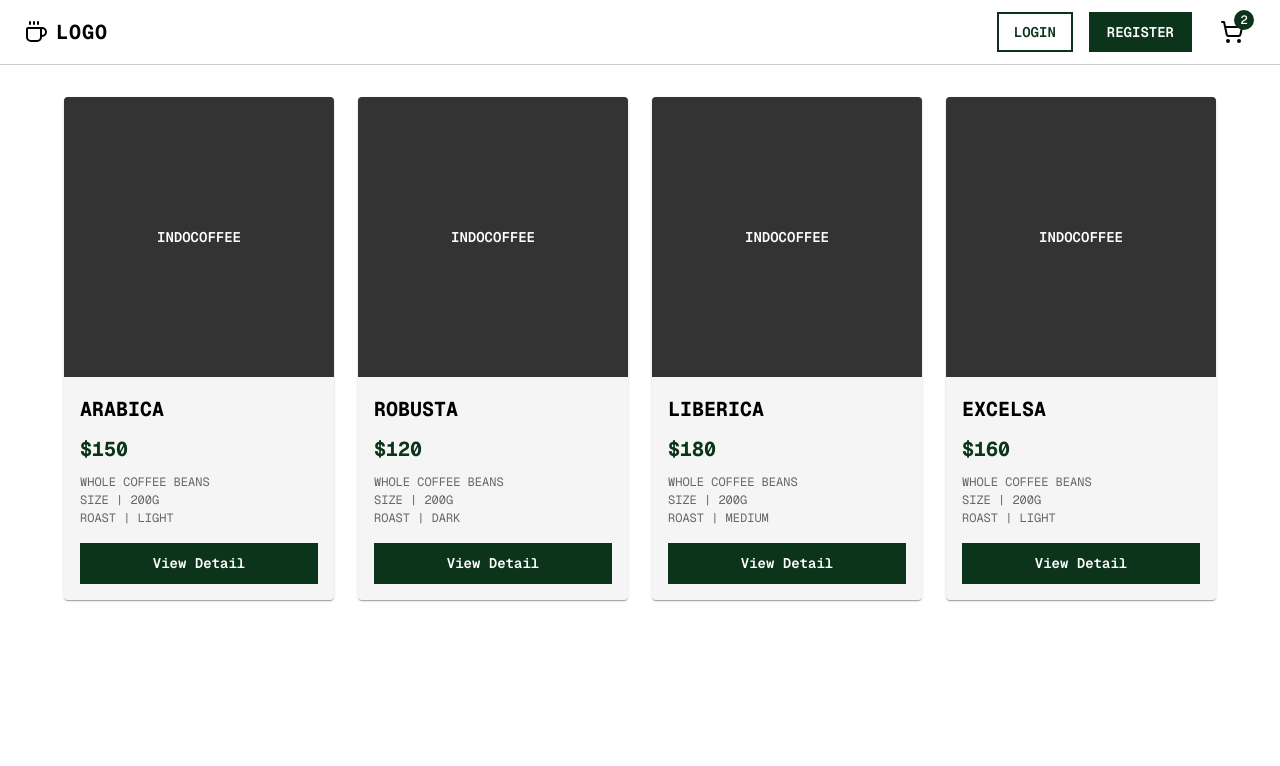
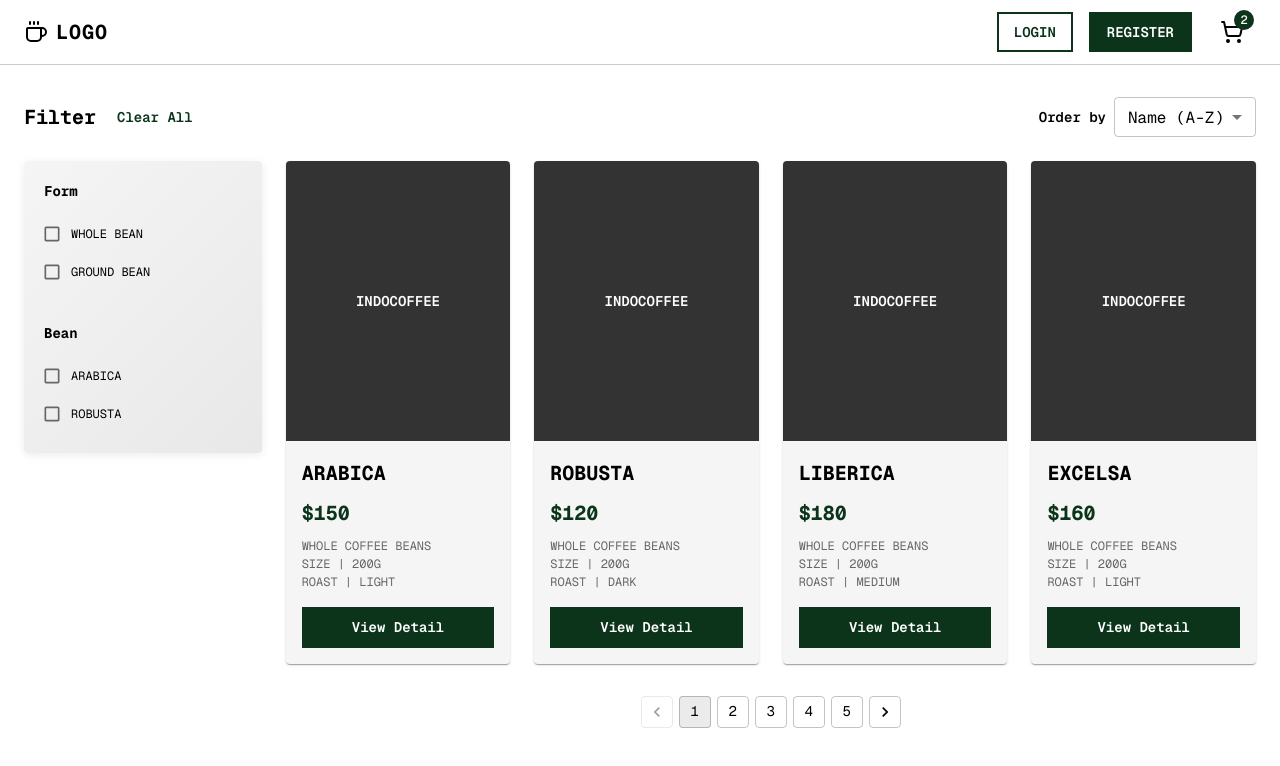
Before and after one commit to faizisyellow/indocoffee-web, a React (Vite) app: page / in a window 1280 px wide. Shown: the top 766 px of the page. Built offline with nearby package versions, Linux system fonts and the light colour scheme.

Commit message:
Component: Add Filter sidebar, Sorts button and Pagination button in home page

```diff
--- a/src/pages/HomePage.tsx
+++ b/src/pages/HomePage.tsx
@@ -7,6 +7,13 @@ import {
   CardContent,
   Typography,
   CardActions,
+  FormGroup,
+  FormControlLabel,
+  Checkbox,
+  Select,
+  MenuItem,
+  FormControl,
+  Pagination,
 } from "@mui/material";
 import { useNavigate } from "react-router";
 
@@ -19,6 +26,8 @@ const mockProducts = [
     type: "WHOLE COFFEE BEANS",
     size: "200G",
     roast: "LIGHT",
+    form: "WHOLE BEAN",
+    bean: "ARABICA",
   },
   {
     id: 2,
@@ -28,6 +37,8 @@ const mockProducts = [
     type: "WHOLE COFFEE BEANS",
     size: "200G",
     roast: "DARK",
+    form: "WHOLE BEAN",
+    bean: "ROBUSTA",
   },
   {
     id: 3,
@@ -37,6 +48,8 @@ const mockProducts = [
     type: "WHOLE COFFEE BEANS",
     size: "200G",
     roast: "MEDIUM",
+    form: "GROUND BEAN",
+    bean: "ARABICA",
   },
   {
     id: 4,
@@ -46,6 +59,8 @@ const mockProducts = [
     type: "WHOLE COFFEE BEANS",
     size: "200G",
     roast: "LIGHT",
+    form: "WHOLE BEAN",
+    bean: "ROBUSTA",
   },
 ];
 
@@ -57,12 +72,155 @@ export default function HomePage() {
     navigate(`/product/${productId}`);
   };
 
+  const handleFormChange = (form: string) => {
+    console.log("Filter by form:", form);
+  };
+
+  const handleBeanChange = (bean: string) => {
+    console.log("Filter by bean:", bean);
+  };
+
+  const handleSortChange = (sortOption: string) => {
+    console.log("Sort by name:", sortOption);
+  };
+
+  const handleClearAllFilters = () => {
+    console.log("Clear all filters");
+  };
+
+  const handlePageChange = (
+    event: React.ChangeEvent<unknown>,
+    page: number,
+  ) => {
+    console.log("Page changed to:", page);
+  };
+
+  const forms = ["WHOLE BEAN", "GROUND BEAN"];
+  const beans = ["ARABICA", "ROBUSTA"];
+
   return (
-    <Container maxWidth="lg" sx={{ py: 4 }}>
+    <Container maxWidth="xl" sx={{ py: 4 }}>
+      <Box
+        sx={{
+          display: "flex",
+          justifyContent: "space-between",
+          alignItems: "center",
+          mb: 3,
+        }}
+      >
+        <Box sx={{ display: "flex", alignItems: "center", gap: 2 }}>
+          <Typography variant="h6" sx={{ fontWeight: 700 }}>
+            Filter
+          </Typography>
+          <Button
+            variant="text"
+            size="small"
+            onClick={handleClearAllFilters}
+            sx={{ textTransform: "capitalize", fontSize: "0.875rem" }}
+          >
+            Clear All
+          </Button>
+        </Box>
+
+        <Box sx={{ display: "flex", alignItems: "center", gap: 1 }}>
+          <Typography variant="body2" sx={{ fontWeight: 600 }}>
+            Order by
+          </Typography>
+          <FormControl size="small" sx={{ minWidth: 120 }}>
+            <Select
+              defaultValue="asc"
+              onChange={(e) => handleSortChange(e.target.value)}
+              variant="outlined"
+            >
+              <MenuItem value="asc">Name (A-Z)</MenuItem>
+              <MenuItem value="desc">Name (Z-A)</MenuItem>
+            </Select>
+          </FormControl>
+        </Box>
+      </Box>
+
+      <Grid container spacing={3}>
+        {/* Filter Bar */}
+        <Grid size={{ xs: 12, md: 2.5 }}>
+          <Box
+            sx={{
+              display: "flex",
+              flexDirection: "column",
+              gap: 2,
+              background: "linear-gradient(135deg, #f5f5f5 0%, #e8e8e8 100%)",
+              p: 2.5,
+              borderRadius: 1,
+              boxShadow: "0 2px 8px rgba(0, 0, 0, 0.08)",
+            }}
+          >
+            {/* Form Filter */}
+            <Box>
+              <Typography
+                variant="subtitle2"
+                sx={{ fontWeight: 700, mb: 1.5, fontSize: "0.875rem" }}
+              >
+                Form
+              </Typography>
+              <FormGroup>
+                {forms.map((form) => (
+                  <FormControlLabel
+                    key={form}
+                    control={
+                      <Checkbox
+                        size="small"
+                        onChange={() => handleFormChange(form)}
+                      />
+                    }
+                    label={
+                      <Typography variant="body2" sx={{ fontSize: "0.75rem" }}>
+                        {form}
+                      </Typography>
+                    }
+                  />
+                ))}
+              </FormGroup>
+            </Box>
+
+            <Box sx={{ height: 1, bgcolor: "rgba(0, 0, 0, 0.1)" }} />
+
+            {/* Bean Filter */}
+            <Box>
+              <Typography
+                variant="subtitle2"
+                sx={{ fontWeight: 700, mb: 1.5, fontSize: "0.875rem" }}
+              >
+                Bean
+              </Typography>
+              <FormGroup>
+                {beans.map((bean) => (
+                  <FormControlLabel
+                    key={bean}
+                    control={
+                      <Checkbox
+                        size="small"
+                        onChange={() => handleBeanChange(bean)}
+                      />
+                    }
+                    label={
+                      <Typography variant="body2" sx={{ fontSize: "0.75rem" }}>
+                        {bean}
+                      </Typography>
+                    }
+                  />
+                ))}
+              </FormGroup>
+            </Box>
+          </Box>
+        </Grid>
+
+        <Grid size={{ xs: 12, md: 9.5 }}>
           <Grid container spacing={3}>
             {mockProducts.map((product) => (
               <Grid size={{ xs: 12, sm: 6, md: 4, lg: 3 }} key={product.id}>
-            <Card onClick={() => handleProductClick(product.id)}>
+                <Card
+                  onClick={() => handleProductClick(product.id)}
+                  sx={{ cursor: "pointer", height: "100%" }}
+                >
                   <Box
                     sx={{
                       width: "100%",
@@ -124,6 +282,40 @@ export default function HomePage() {
               </Grid>
             ))}
           </Grid>
+
+          {mockProducts.length === 0 && (
+            <Box
+              sx={{
+                display: "flex",
+                justifyContent: "center",
+                alignItems: "center",
+                minHeight: 400,
+              }}
+            >
+              <Typography variant="body1" color="text.secondary">
+                No products found. Try adjusting your filters.
+              </Typography>
+            </Box>
+          )}
+
+          <Box
+            sx={{
+              display: "flex",
+              justifyContent: "center",
+              mt: 4,
+              mb: 2,
+            }}
+          >
+            <Pagination
+              count={5}
+              defaultPage={1}
+              onChange={handlePageChange}
+              variant="outlined"
+              shape="rounded"
+            />
+          </Box>
+        </Grid>
+      </Grid>
     </Container>
   );
 }
```
Lines whose indentation alone changed are shown as unchanged.
